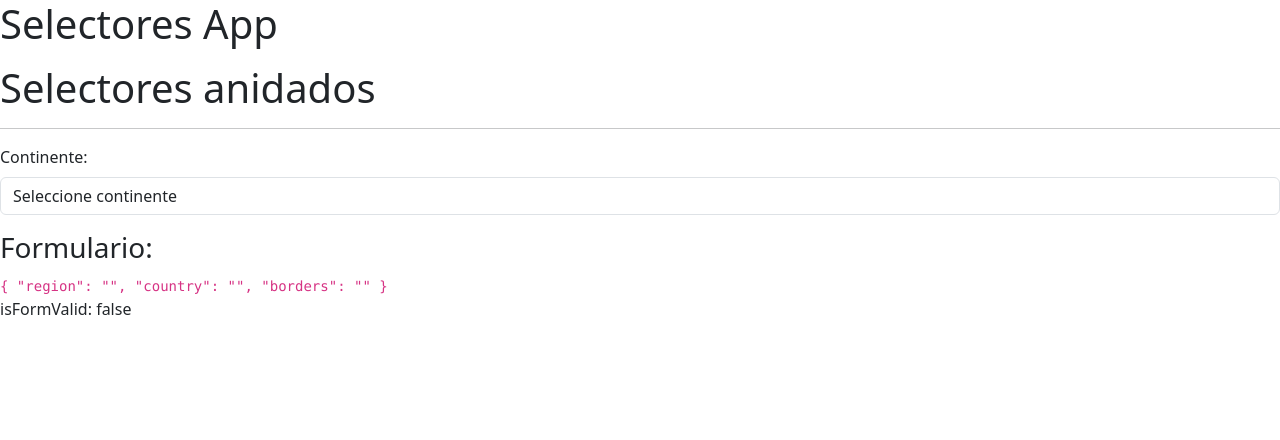
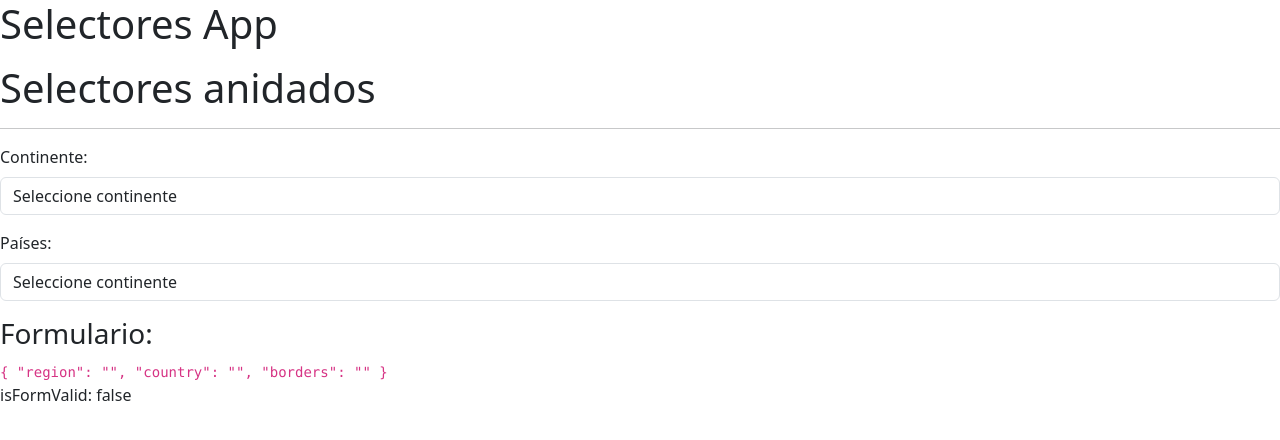
Before and after one commit to hatorob/selectoresForms, an Angular app: page /selector/selector in a window 1280 px wide. Shown: the top 440 px of the page. Built offline with nearby package versions, Linux system fonts and the light colour scheme.

Commit message:
Creamos nuestro segundo selector anidado, se creo en el OnInit el llamado de la función que hará la petición http, aún no se hace y por último se creo una interfaces de smallContries y una función que hará la petición http y retornará los países

```diff
--- a/src/app/countries/interfaces/country.interfaces.ts
+++ b/src/app/countries/interfaces/country.interfaces.ts
@@ -6,6 +6,12 @@ export enum Region {
   Asia     = "Asia",
   Europe   = "Europe",
   Oceania  = "Oceania",
+}
+
+export interface SmallCountry {
+  name: String;
+  cca3: String;
+  borders: string[];
 }
 
 export interface Country {
--- a/src/app/countries/pages/selector-page/selector-page.component.html
+++ b/src/app/countries/pages/selector-page/selector-page.component.html
@@ -12,6 +12,17 @@
       </select>
     </div>
   </div>
+
+  <!-- Countries -->
+  <div class="row mb-3">
+    <div class="col">
+      <label class="form-label"> Países: </label>
+      <select formControlName="region" class="form-control">
+        <option value="">Seleccione continente</option>
+        <!-- <option [value]="region"*ngFor="let region of regions"> {{ region }} </option> -->
+      </select>
+    </div>
+  </div>
 </form>
 
 <h3>Formulario:</h3>
--- a/src/app/countries/pages/selector-page/selector-page.component.ts
+++ b/src/app/countries/pages/selector-page/selector-page.component.ts
@@ -1,4 +1,4 @@
-import { Component } from '@angular/core';
+import { Component, OnInit } from '@angular/core';
 import { FormBuilder, FormGroup, Validators } from '@angular/forms';
 import { CountriesService } from '../../services/countries.service';
 import { Region } from '../../interfaces/country.interfaces';
@@ -8,7 +8,7 @@ import { Region } from '../../interfaces/country.interfaces';
   templateUrl: './selector-page.component.html',
   styleUrl: './selector-page.component.css'
 })
-export class SelectorPageComponent {
+export class SelectorPageComponent implements OnInit {
 
   public myForm: FormGroup = this.fb.group({
     region: [ '', Validators.required ],
@@ -24,10 +24,25 @@ export class SelectorPageComponent {
 
   }
 
+  ngOnInit(): void {
+    console.log("Desde el OnInit...");
+    this.onRegionChanged();
+  }
+
   get regions(): Region[] {
     return this.countriesServices.regions;
   }
 
+  private onRegionChanged = (): void => {
+
+    //this.myForm.controls['region']!.valueChanges
+    this.myForm.get('region')!.valueChanges
+        .subscribe( region => {
+          console.log("Detectando el cambio del formulario con OnInit",{region});
+
+        });
+
+  }
 
 
 }
--- a/src/app/countries/services/countries.service.ts
+++ b/src/app/countries/services/countries.service.ts
@@ -1,5 +1,5 @@
 import { Injectable } from '@angular/core';
-import { Region } from '../interfaces/country.interfaces';
+import { Country, Region, SmallCountry } from '../interfaces/country.interfaces';
 
 @Injectable({
   providedIn: 'root'
@@ -14,6 +14,8 @@ export class CountriesService {
     return [...this._region];
   }
 
-
+  public getCountriesByRegion = ( region: Region ): SmallCountry[] => {
+    return [];
+  }
 
 }
```
